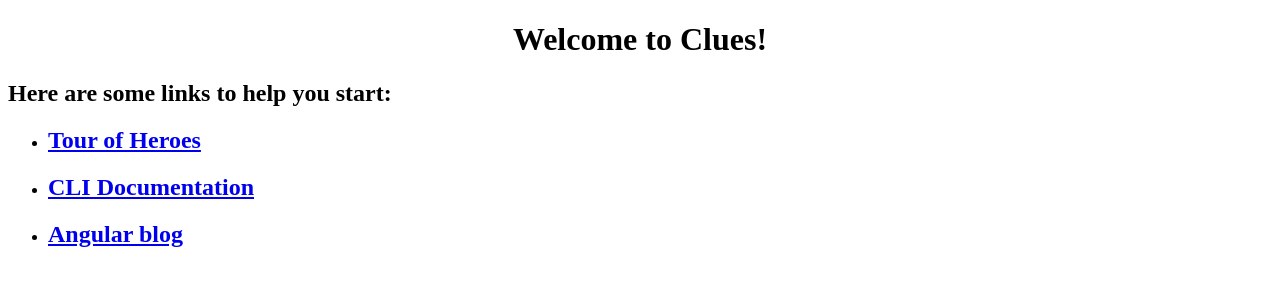
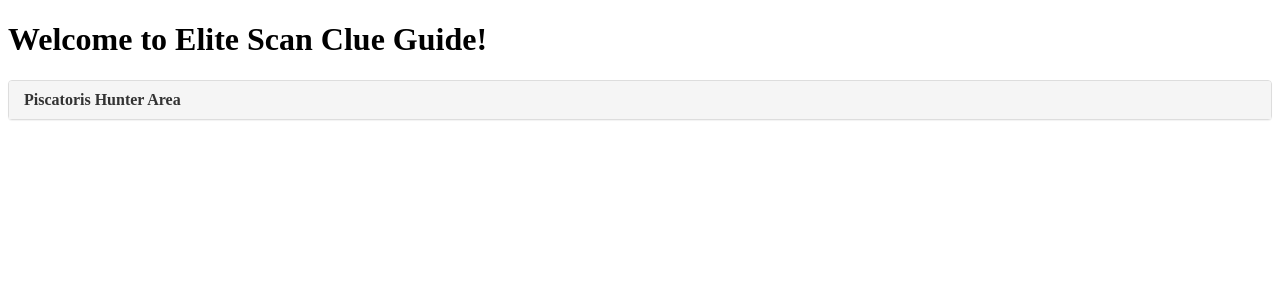
Before and after one commit to chivesrs/clues, an Angular app: page / in a window 1280 px wide. Shown: the top 300 px of the page. Built offline with nearby package versions, Linux system fonts and the light colour scheme.

Commit message:
Add initial clue image for Piscatoris

```diff
--- a/src/app/app.component.html
+++ b/src/app/app.component.html
@@ -1,18 +1,11 @@
-<!--The content below is only a placeholder and can be replaced.-->
-<div style="text-align:center">
+<div>
   <h1>
-    Welcome to {{ title }}!
+    Welcome to Elite Scan Clue Guide!
   </h1>
 </div>
-<h2>Here are some links to help you start: </h2>
-<ul>
-  <li>
-    <h2><a target="_blank" rel="noopener" href="https://angular.io/tutorial">Tour of Heroes</a></h2>
-  </li>
-  <li>
-    <h2><a target="_blank" rel="noopener" href="https://github.com/angular/angular-cli/wiki">CLI Documentation</a></h2>
-  </li>
-  <li>
-    <h2><a target="_blank" rel="noopener" href="https://blog.angular.io/">Angular blog</a></h2>
-  </li>
-</ul>
+<div>
+  <collapsible-panel>
+    <span class="title">Piscatoris Hunter Area</span>
+    <img src="../assets/piscatoris_hunter_area.png" alt="Piscatoris Hunter Area">
+  </collapsible-panel>
+</div>
--- a/src/app/app.module.ts
+++ b/src/app/app.module.ts
@@ -1,13 +1,33 @@
 import {BrowserModule} from '@angular/platform-browser';
-import {NgModule} from '@angular/core';
+import {Component, NgModule} from '@angular/core';
 
 
 import {AppComponent} from './app.component';
 
+@Component({
+  selector: 'collapsible-panel',
+  template: `
+  <div class="panel">
+    <div class="panel-heading" (click)="visible = !visible">
+      <h3 class="panel-title">
+        <ng-content select="span.title"></ng-content>
+      </h3>
+    </div>
+    <div class="panel-body" *ngIf="visible">
+      <ng-content></ng-content>
+    </div>
+  </div>
+  `
+})
+class CollapsiblePanelComponent {
+  visible: false;
+}
+
 
 @NgModule({
   declarations: [
-    AppComponent
+    AppComponent,
+    CollapsiblePanelComponent,
   ],
   imports: [
     BrowserModule
--- a/src/styles.css
+++ b/src/styles.css
@@ -1 +1,29 @@
 /* You can add global styles to this file, and also import other style files */
+
+.panel {
+  background-color: #fff;
+  border: 1px solid #ddd;
+  border-radius: 4px;
+  box-shadow: 0 1px 1px rgba(0, 0, 0, .05);
+}
+
+.panel-heading {
+  padding: 10px 15px;
+  border-top-left-radius: 3px;
+  border-top-right-radius: 3px;
+  color: #333;
+  background-color: #f5f5f5;
+  border-color: #ddd;
+  cursor: pointer;
+}
+
+.panel-title {
+  margin-top: 0;
+  margin-bottom: 0;
+  font-size: 16px;
+  color: inherit;
+}
+
+.panel-body {
+  padding: 15px;
+}
```
Also changed, not shown: src/assets/piscatoris_hunter_area.png (added), 1 other file (tests, documents, lock files or other folders).
